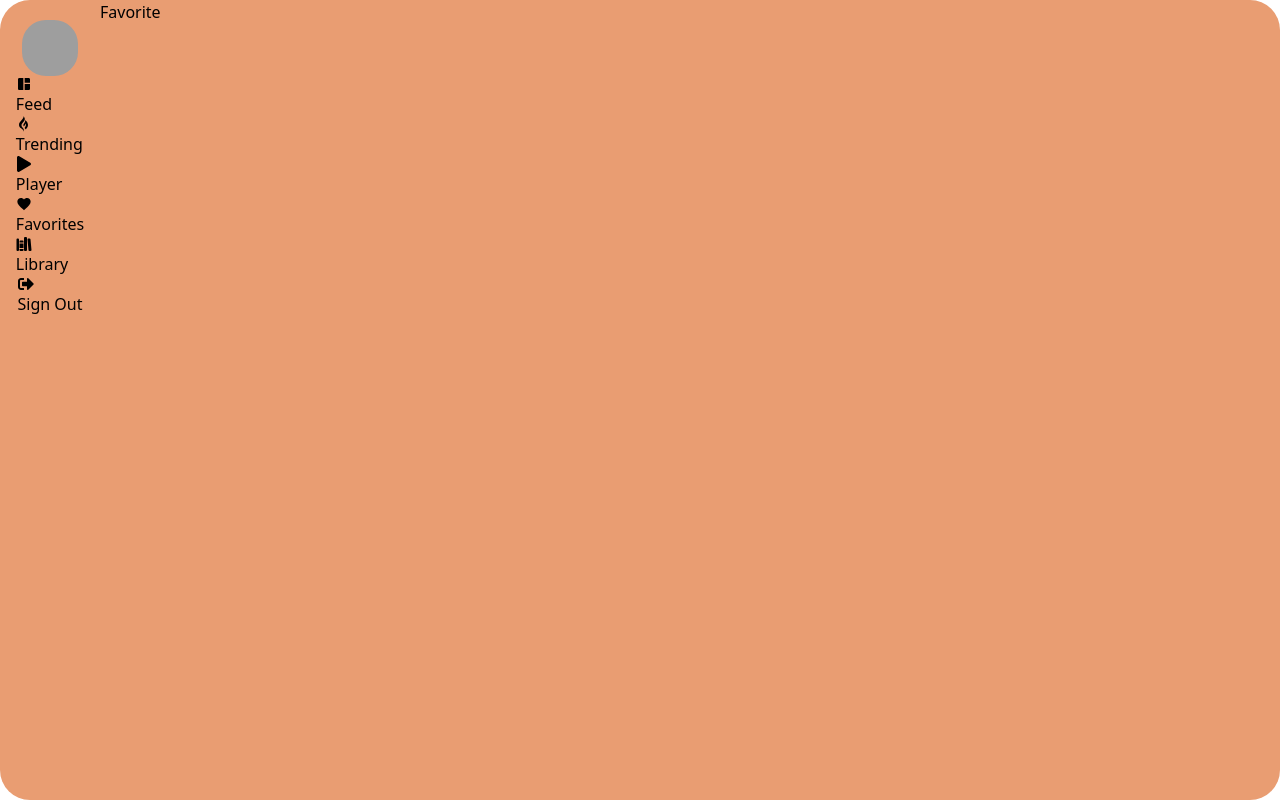
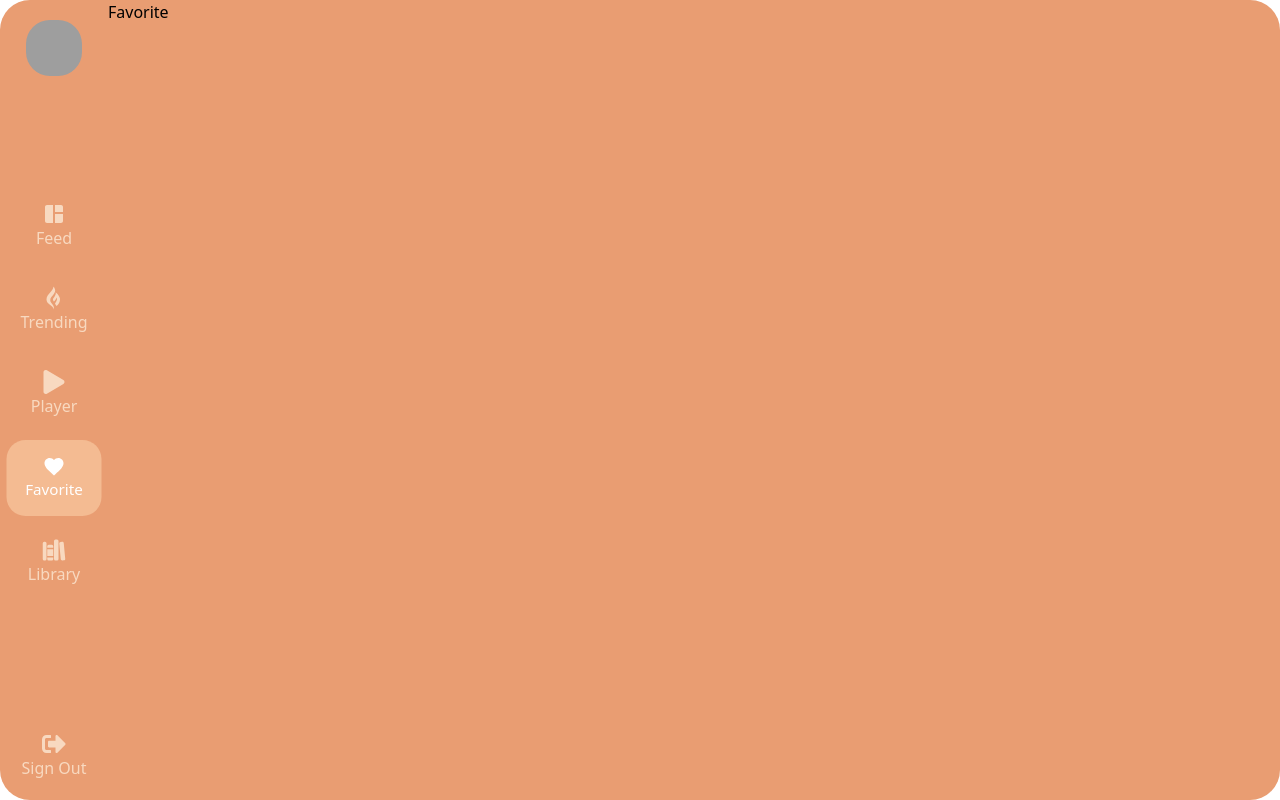
Before and after one commit to NotAfraiddd/PlayerMusic, a React (Create React App) app: page /favorite in a window 1280 px wide. Built offline with nearby package versions, Linux system fonts and the light colour scheme; grey boxes are pictures that could not be loaded.

Commit message:
refactor: arrane folders, files and edit UI other screens

```diff
--- a/src/components/sidebar/Sidebar.jsx
+++ b/src/components/sidebar/Sidebar.jsx
@@ -8,13 +8,13 @@ import { IoLibrary } from 'react-icons/io5';
 export default function Sidebar() {
   const linkAvtar = `https://i.pinimg.com/564x/9f/a5/98/9fa598830ffc1e8ae304064fcb781e31.jpg`;
   return (
-    <div className="sidebar-container h-full flex flex-col items-center">
+    <div className="sidebar-container mx-1 h-full flex flex-col items-center justify-between">
       <BaseImage src={linkAvtar} className={`object-cover`} />
-      <div className="">
+      <div className="min-w-[100px]">
         <SidebarButton title="Feed" to="/feed" icon={<MdSpaceDashboard />} />
         <SidebarButton title="Trending" to="/trending" icon={<FaGripfire />} />
         <SidebarButton title="Player" to="/player" icon={<FaPlay />} />
-        <SidebarButton title="Favorites" to="/favorites" icon={<MdFavorite />} />
+        <SidebarButton title="Favorite" to="/favorite" icon={<MdFavorite />} />
         <SidebarButton title="Library" to="/" icon={<IoLibrary />} />
       </div>
       <SidebarButton title="Sign Out" to="" icon={<FaSignOutAlt />} />
--- a/src/components/sidebar/SidebarButton.css
+++ b/src/components/sidebar/SidebarButton.css
@@ -1,3 +1,10 @@
-.sidebar-container {
-  width: 100px;
+.btn-container {
+  transition: all 0.2s ease;
+  background-color: rgba(244, 187, 146,0.0);
 }
+
+.btn-container.active{
+  background-color: rgba(244, 187, 146,1);
+  color: #fff;
+  transform: scale(0.95);
+}
--- a/src/components/sidebar/SidebarButton.jsx
+++ b/src/components/sidebar/SidebarButton.jsx
@@ -1,12 +1,17 @@
 import React from 'react';
 import './SidebarButton.css';
-import { Link } from 'react-router-dom';
+import { Link, useLocation } from 'react-router-dom';
+import { IconContext } from 'react-icons';
 export default function SidebarButton({ title, to, icon }) {
-  console.log(icon);
+  const location = useLocation();
+  const isActive = location.pathname === to;
+  const classActive = isActive ? 'btn-container active' : 'btn-container';
   return (
-    <Link to={to} className="">
-      {icon}
-      <span>{title}</span>
-    </Link>
+    <Link to={to} className={`w-full h-20 rounded-[20px] text-[#F8D9C0] hover:text-white flex flex-col items-center justify-center my-1 ${classActive}`}>
+      <IconContext.Provider value={{ size: '24px' }}>
+        {icon}
+        <span>{title}</span>
+      </IconContext.Provider>
+    </Link >
   );
 }
--- a/src/views/Favorite.js
+++ b/src/views/favorite/Favorite.js
@@ -2,6 +2,6 @@ import React from 'react'
 
 export default function Favorite() {
   return (
-    <div>Favorite</div>
+    <div className="screen-container">Favorite</div>
   )
 }
--- a/src/views/Feed.js
+++ b/src/views/feed/Feed.js
@@ -2,6 +2,6 @@ import React from 'react'
 
 export default function Feed() {
   return (
-    <div>Feed</div>
+    <div className="screen-container">Feed</div>
   )
 }
--- a/src/views/Player.js
+++ b/src/views/player/Player.js
@@ -1,5 +1,5 @@
 import React from 'react';
 
 export default function Player() {
-  return <div className="w-full">Player</div>;
+  return <div className="screen-container">Player</div>;
 }
--- a/src/views/Trending.js
+++ b/src/views/trending/Trending.js
@@ -2,6 +2,6 @@ import React from 'react'
 
 export default function Trending() {
   return (
-    <div>Trending</div>
+    <div className="screen-container">Trending</div>
   )
 }
```
Also changed, not shown: src/views/home/Home.js (+5 -5 lines), src/views/library/Library.js (renamed from src/views/Library.js).
